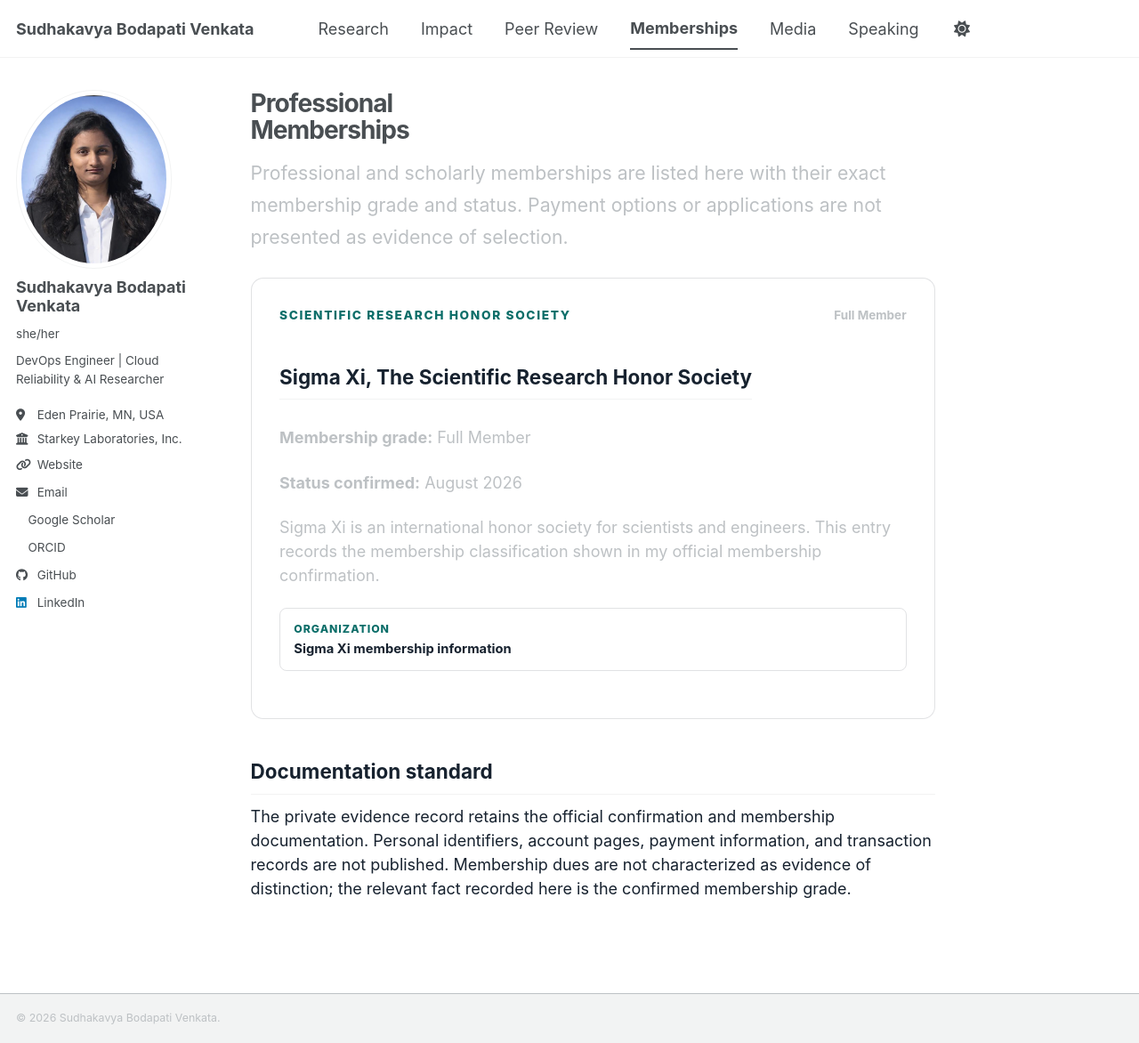
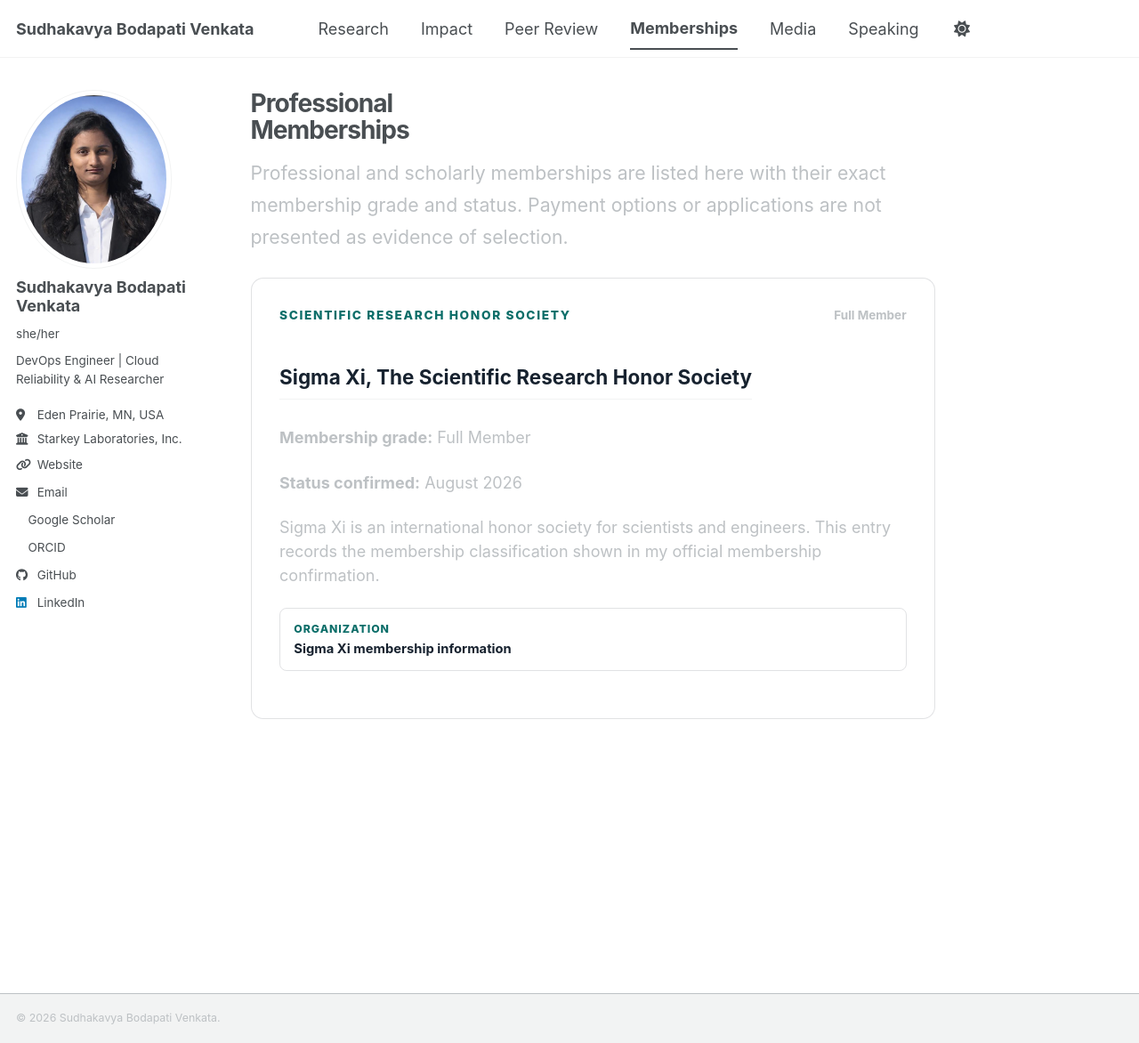
Before and after one commit to sudhakavya/sudhakavyabodapati, a Jekyll site: the page built from _pages/memberships.md, in a window 1280 px wide and 1172 px high. Shown: the whole window at 89% size. Built offline with Jekyll 4.4.1, drawn with Linux system fonts in a browser that asks for light colours; a style sheet for code colours, icons or effects is not loaded.

Commit message:
Update memberships.md

```diff
--- a/_pages/memberships.md
+++ b/_pages/memberships.md
@@ -22,7 +22,3 @@ excerpt: "Verified professional membership of Sudhakavya Bodapati Venkata."
     <a href="https://www.sigmaxi.org/members"><span>Organization</span><strong>Sigma Xi membership information</strong></a>
   </div>
 </article>
-
-## Documentation standard
-
-The private evidence record retains the official confirmation and membership documentation. Personal identifiers, account pages, payment information, and transaction records are not published. Membership dues are not characterized as evidence of distinction; the relevant fact recorded here is the confirmed membership grade.
```
